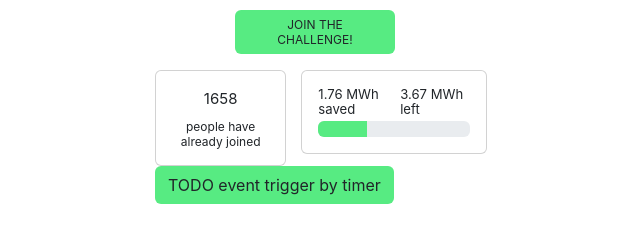
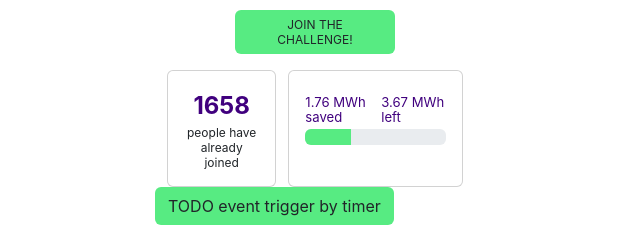
Before and after one commit to jagger-en/grenear, a Vue app: page / in a window 1280 px wide. Shown: the part 689-926 px from the top of the page, without its empty margins (325-965 px from the left). Built offline with nearby package versions, Linux system fonts and the light colour scheme; no server answers; the database is empty.

Commit message:
Align cards

```diff
--- a/src/App.vue
+++ b/src/App.vue
@@ -288,7 +288,7 @@ export default {
           </div>
 
           <div class="text-center">
-              <span class="simple-text mt-3 show-more">Show more</span>
+              <span class="simple-text mt-3 show-more tone-text-blue">Show more</span>
           </div>
 
         </div>
@@ -309,20 +309,20 @@ export default {
           <div class="col"></div>
       </div>
 
-
+      <div class="container-fluid">
       <div class="row">
-          <div class="col-5" style="padding-right: 0; margin-right: 1em !important;">
-            <div class="card">
-              <div class="card-body text-center">
-                <p class="card-title">{{ total_joined }}</p>
+        <div class="col-5 d-flex">
+          <div class="card flex-fill">
+            <div class="card-body text-center padding-1rem">
+                <p class="card-title tone-text-blue fs-4"><b>{{ total_joined }}</b></p>
               <p class="card-text simple-text">people have already joined</p>
             </div>
           </div>
         </div>
-          <div class="col no-margin-no-padding">
-            <div class="card">
-              <div class="card-body">
-                  <div class="watt-save mb-1">
+        <div class="col d-flex no-margin">
+          <div class="card flex-fill">
+            <div class="card-body d-flex flex-column padding-1rem">
+                <div class="watt-save mb-1 tone-text-blue" style="margin-top: 0.5rem; margin-bottom: 0.25rem;">
                   <small>
                     {{ total_watt_hour_saved / 1000000 }} MWh saved
                   </small>
@@ -330,8 +330,9 @@ export default {
                     {{ (total_watt_hour_savable - total_watt_hour_saved) / 1000000 }} MWh left
                   </small>
                 </div>
-                  <div class="progress" role="progressbar">
+                <div class="progress" role="progressbar" style="margin-bottom: 0.5rem;">
                   <div class="progress-bar tone-green" :style="{width: `${(total_watt_hour_saved / total_watt_hour_savable) * 100}%`}"></div>
+                </div>
             </div>
           </div>
         </div>
--- a/src/assets/main.css
+++ b/src/assets/main.css
@@ -43,6 +43,18 @@ body {
     padding: 0.5em;
 }
 
+.card-title.tone-text-blue.fs-4 {
+    margin-bottom: 0;
+}
+
+.padding-1rem {
+    padding: 1rem;
+}
+
+.col.d-flex.no-margin {
+    padding-left: 0;
+}
+
 /* color tones */
 
 .tone-grey {
```
Lines whose indentation alone changed are shown as unchanged.
